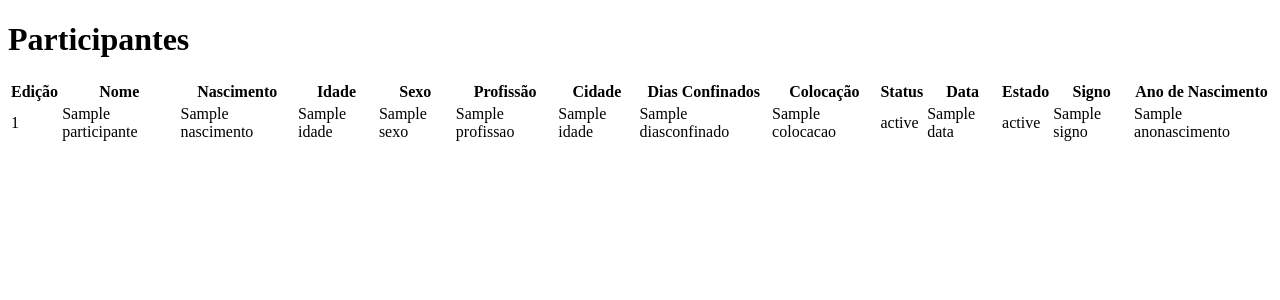
After one commit to bruhbarbieri/CC50---Course-Havard, a Flask app: template Projetos/BBB/templates/participantes.html in a window 1280 px wide. The commit adds this page. Shown: the top 300 px of the page. Run offline with Flask 3, Linux system fonts and the light colour scheme; the template is opened without the code that fills it: most values are stand-ins (such as "Sample title", 1, 10 or a date in 2020); some libraries are stand-ins or nearby versions.

Commit message:
Incluindo atualizações de projeto

```diff
--- a/Projetos/BBB/application.py
+++ b/Projetos/BBB/application.py
@@ -1,55 +1,43 @@
 import os
 
 from cs50 import SQL
-from flask import Flask, redirect, render_template, request, session
-from flask_session import Session
+from flask import Flask, redirect, render_template, request, url_for
 
 app = Flask(__name__)
 
 db = SQL("sqlite:///bbb.db")
 
-SPORTS = [
-    "Dodgeball",
-    "Flag Football",
-    "Soccer",
-    "Volleyball",
-    "Ultimate Frisbee"
-]
+EDICOES = ["Todas", "1", "2", "3", "4", "5", "6", "7", "8", "9", "10", "11", "12", "13", "14", "15", "16", "17", "18", "19", "20", "21", "22", "23"]
 
 @app.route("/")
 def index():
-    if not session.get("name"):
-        return redirect("/login")
-    return render_template("index.html", sports=SPORTS)
+    return render_template("index.html", edicoes=EDICOES)
 
-@app.route("/login", methods=["GET", "POST"])
-def login():
-   if request.method == "POST":
-        session["name"] = request.form.get("name")
-        return redirect("/")
-   return render_template("login.html")
+@app.route("/search", methods=["GET"])
+def search():
+    #nome = request.args.get("nome")
+    #if not nome:
+    #    return render_template("error.html", message="Missing name")
+    edicao = request.args.get("edicao")
+    nome = request.args.get("nome")
+    if not edicao:
+        return render_template("error.html", message="Missing editions")
+    if edicao not in EDICOES:
+        return render_template("error.html", message="Invalid Editions")
+    if edicao == "Todas":
+        if not nome:
+            participantes = db.execute("SELECT * FROM participantes")
+            return render_template("participantes.html", participantes=participantes)
 
-@app.route("/logout")
-def logout():
-   session["name"] = None
-   return redirect("/")
+        participantes = db.execute("SELECT * FROM participantes WHERE nome LIKE ?", "%" + nome + "%")
+        return render_template("participantes.html", participantes=participantes)
 
-@app.route("/register", methods=["POST"])
-def register():
-    name = request.form.get("name")
-    if not name:
-        return render_template("error.html", message="Missing name")
-    sport = request.form.get("sport")
-    if not sport:
-        return render_template("error.html", message="Missing sport")
-    if sport not in SPORTS:
-        return render_template("error.html", message="Invalid SportS")
 
-    db.execute("INSERT INTO registrants (name, sport) VALUES(?, ?)", name, sport)
+    participantes = db.execute("SELECT * FROM participantes WHERE edicoes_id = ?", edicao)
+    return render_template("participantes.html", participantes=participantes)
 
-    return redirect("/registrants")
-
-@app.route("/registrants")
-def registrants():
-    registrants = db.execute("SELECT * FROM registrants")
-    return render_template("registrants.html", registrants=registrants)
+#@app.route("/participantes", methods=["GET", "POST"])
+#def participantes(edicao):
+#    edicao = edicao
+#    participantes = db.execute("SELECT * FROM participantes WHERE edicoes_id = ?", edicao)
+#    return render_template("participantes.html", participantes=participantes)
--- a/Projetos/BBB/templates/layout.html
+++ b/Projetos/BBB/templates/layout.html
@@ -3,7 +3,7 @@
 <html lang="pt">
     <head>
         <meta name="viewport" content="initial-scale=1, width=device-width">
-        <title>Froshims</title>
+        <title>BBB Statistics</title>
     </head>
     <body>
         {% block body %}{% endblock %}
--- /dev/null
+++ b/Projetos/BBB/templates/participantes.html
@@ -0,0 +1,46 @@
+{% extends "layout.html" %}
+
+{% block body %}
+
+    <h1>Participantes</h1>
+
+    <table>
+        <thead>
+            <th>Edição</th>
+            <th>Nome</th>
+            <th>Nascimento</th>
+            <th>Idade</th>
+            <th>Sexo</th>
+            <th>Profissão</th>
+            <th>Cidade</th>
+            <th>Dias Confinados</th>
+            <th>Colocação</th>
+            <th>Status</th>
+            <th>Data</th>
+            <th>Estado</th>
+            <th>Signo</th>
+            <th>Ano de Nascimento</th>
+        </thead>
+        <tbody>
+            {% for participante in participantes %}
+                <tr>
+                    <td>{{ participante.edicoes_id }}</td>
+                    <td>{{ participante.nome }}</td>
+                    <td>{{ participante.nascimento }}</td>
+                    <td>{{ participante.idade }}</td>
+                    <td>{{ participante.sexo }}</td>
+                    <td>{{ participante.profissao }}</td>
+                    <td>{{ participante.idade }}</td>
+                    <td>{{ participante.diasconfinado }}</td>
+                    <td>{{ participante.colocacao }}</td>
+                    <td>{{ participante.status }}</td>
+                    <td>{{ participante.data }}</td>
+                    <td>{{ participante.estado }}</td>
+                    <td>{{ participante.signo }}</td>
+                    <td>{{ participante.anonascimento }}</td>
+                </tr>
+            {% endfor %}
+        </tbody>
+    </table>
+
+{% endblock %}
```
Also changed, not shown: Projetos/BBB/templates/failure.html (deleted, +0 -7 lines), Projetos/BBB/templates/index.html (+8 -14 lines), Projetos/BBB/templates/register.html (deleted, +0 -7 lines), Projetos/BBB/templates/registrants.html (deleted, +0 -22 lines), Projetos/BBB/bbb.db.
